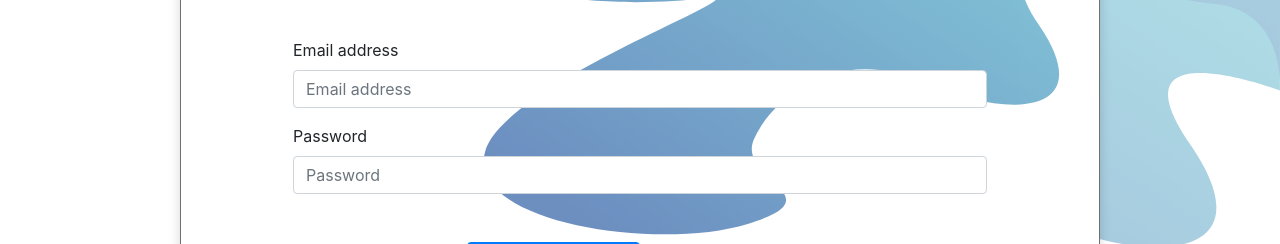
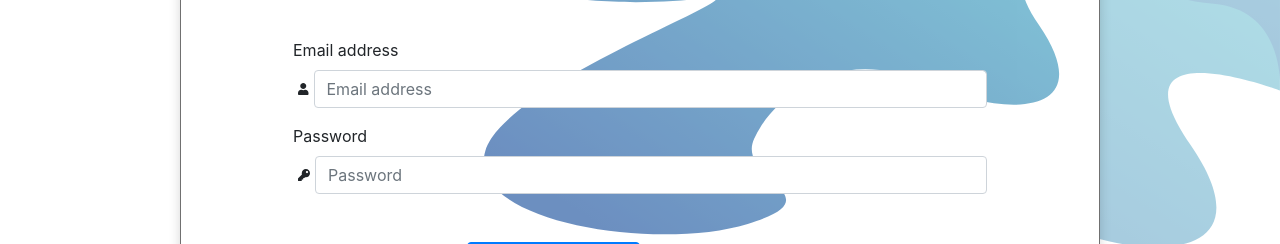
Before and after one commit to harolz87/remote-work-utils, a React app in the folder front/: page /login in a window 1280 px wide. Shown: the part 382-626 px from the top of the page. Built offline with nearby package versions, Linux system fonts and the light colour scheme; the HTML template or start-up script is replaced by a standard one.

Commit message:
[front] add login icons issue https://github.com/harolz87/remote-work-utils/issues/11

```diff
--- a/front/src/components/IconAwesome/index.jsx
+++ b/front/src/components/IconAwesome/index.jsx
@@ -4,6 +4,8 @@ import { library } from '@fortawesome/fontawesome-svg-core';
 import { FontAwesomeIcon } from '@fortawesome/react-fontawesome';
 import {
   faEnvelope,
+  faUser,
+  faKey,
 } from '@fortawesome/free-solid-svg-icons';
 import {
   WHITE_COLOR,
@@ -13,6 +15,8 @@ import {
 } from './styles';
 
 library.add(faEnvelope);
+library.add(faUser);
+library.add(faKey);
 
 export const Icon = ({
   name,
--- a/front/src/components/IconAwesome/styles.js
+++ b/front/src/components/IconAwesome/styles.js
@@ -1,6 +1,7 @@
 import styled from 'styled-components';
 
 export const Wrapper = styled.div`
-    display: flex;
+    display: block;
     padding: 5px;
+    text-align: center;
 }`;
--- a/front/src/components/Input/index.jsx
+++ b/front/src/components/Input/index.jsx
@@ -1,7 +1,9 @@
 import React from 'react';
 import PropsType from 'prop-types';
 
-import { Form } from 'react-bootstrap';
+import Form from 'react-bootstrap/Form';
+import { Icon } from '../IconAwesome';
+import { WrapperControl } from './styles';
 
 export const Input = ({
   type,
@@ -9,15 +11,19 @@ export const Input = ({
   value,
   placeholder,
   onChange,
+  iconName,
 }) => (
   <Form.Group>
     <Form.Label>{label}</Form.Label>
+    <WrapperControl>
+      {iconName !== null && <Icon name={iconName} />}
       <Form.Control
         type={type}
         placeholder={placeholder}
         value={value}
         onChange={onChange}
       />
+    </WrapperControl>
   </Form.Group>
 );
 
@@ -27,8 +33,10 @@ Input.propTypes = {
   value: PropsType.string.isRequired,
   placeholder: PropsType.string.isRequired,
   type: PropsType.string,
+  iconName: PropsType.string,
 };
 
 Input.defaultProps = {
   type: 'text',
+  iconName: null,
 };
--- /dev/null
+++ b/front/src/components/Input/styles.js
@@ -0,0 +1,5 @@
+import styled from 'styled-components';
+
+export const WrapperControl = styled.div`
+    display: flex;
+}`;
--- a/front/src/pages/Login.jsx
+++ b/front/src/pages/Login.jsx
@@ -36,6 +36,7 @@ const Login = ({ history }) => {
         label="Email address"
         placeholder="Email address"
         value={userName}
+        iconName="user"
         onChange={(event) => loginService.changeUser({ event, actions })}
       />
       <Input
@@ -43,6 +44,7 @@ const Login = ({ history }) => {
         label="Password"
         placeholder="Password"
         value={userPass}
+        iconName="key"
         onChange={(event) => loginService.changePass({ event, actions })}
       />
       <div className="d-flex justify-content-center my-5">
```
Lines whose indentation alone changed are shown as unchanged.
